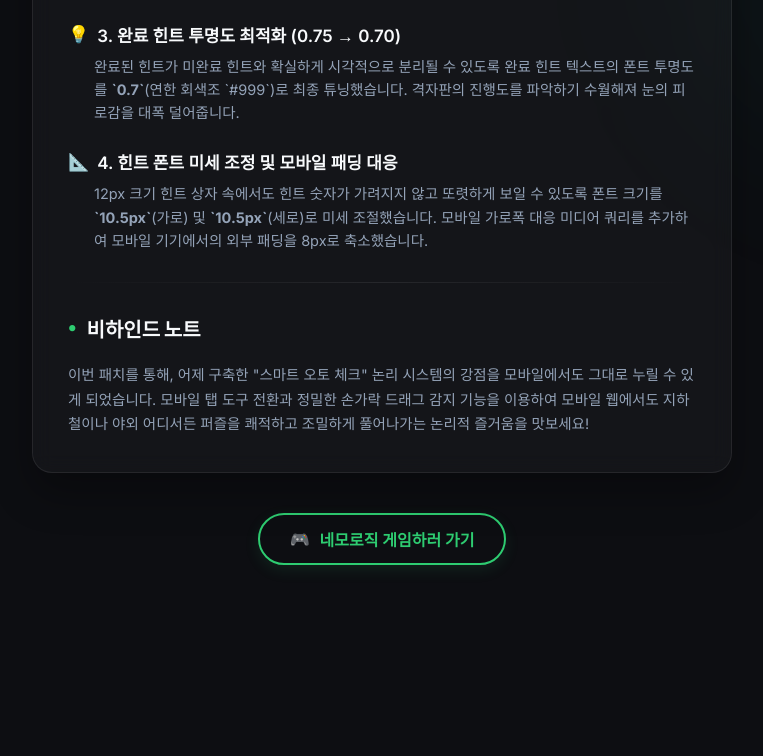
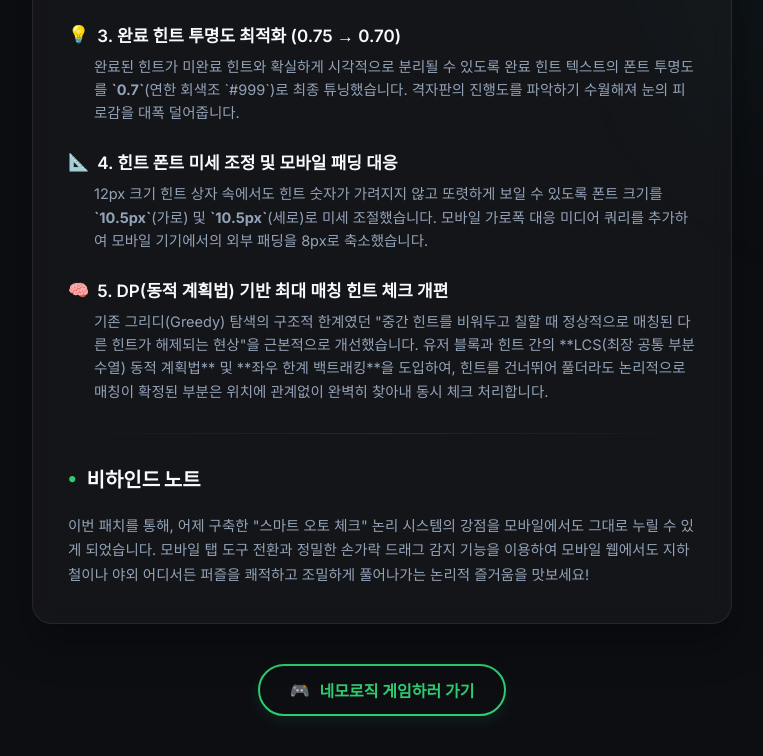
Before and after one commit to pregret1-jpg/nemologic, a plain HTML site: page patchnotes.html in a window 1280 px wide. Shown: the part 677-1433 px from the top of the page, without its empty margins (258-1021 px from the left). Before the commit the page ends 1282 px from the top, so only its background shows below. Drawn offline with Linux system fonts and the light colour scheme.

Commit message:
docs: add DP-based matching algorithm details to patchnotes

```diff
--- a/patchnotes.html
+++ b/patchnotes.html
@@ -276,6 +276,15 @@
                         12px 크기 힌트 상자 속에서도 힌트 숫자가 가려지지 않고 또렷하게 보일 수 있도록 폰트 크기를 <strong>`10.5px`</strong>(가로) 및 <strong>`10.5px`</strong>(세로)로 미세 조절했습니다. 모바일 가로폭 대응 미디어 쿼리를 추가하여 모바일 기기에서의 외부 패딩을 8px로 축소했습니다.
                     </div>
                 </div>
+
+                <div class="feature-item">
+                    <div class="feature-title">
+                        <span>🧠</span> 5. DP(동적 계획법) 기반 최대 매칭 힌트 체크 개편
+                    </div>
+                    <div class="feature-desc">
+                        기존 그리디(Greedy) 탐색의 구조적 한계였던 "중간 힌트를 비워두고 칠할 때 정상적으로 매칭된 다른 힌트가 해제되는 현상"을 근본적으로 개선했습니다. 유저 블록과 힌트 간의 **LCS(최장 공통 부분 수열) 동적 계획법** 및 **좌우 한계 백트래킹**을 도입하여, 힌트를 건너뛰어 풀더라도 논리적으로 매칭이 확정된 부분은 위치에 관계없이 완벽히 찾아내 동시 체크 처리합니다.
+                    </div>
+                </div>
             </div>
 
             <div class="divider"></div>
```
